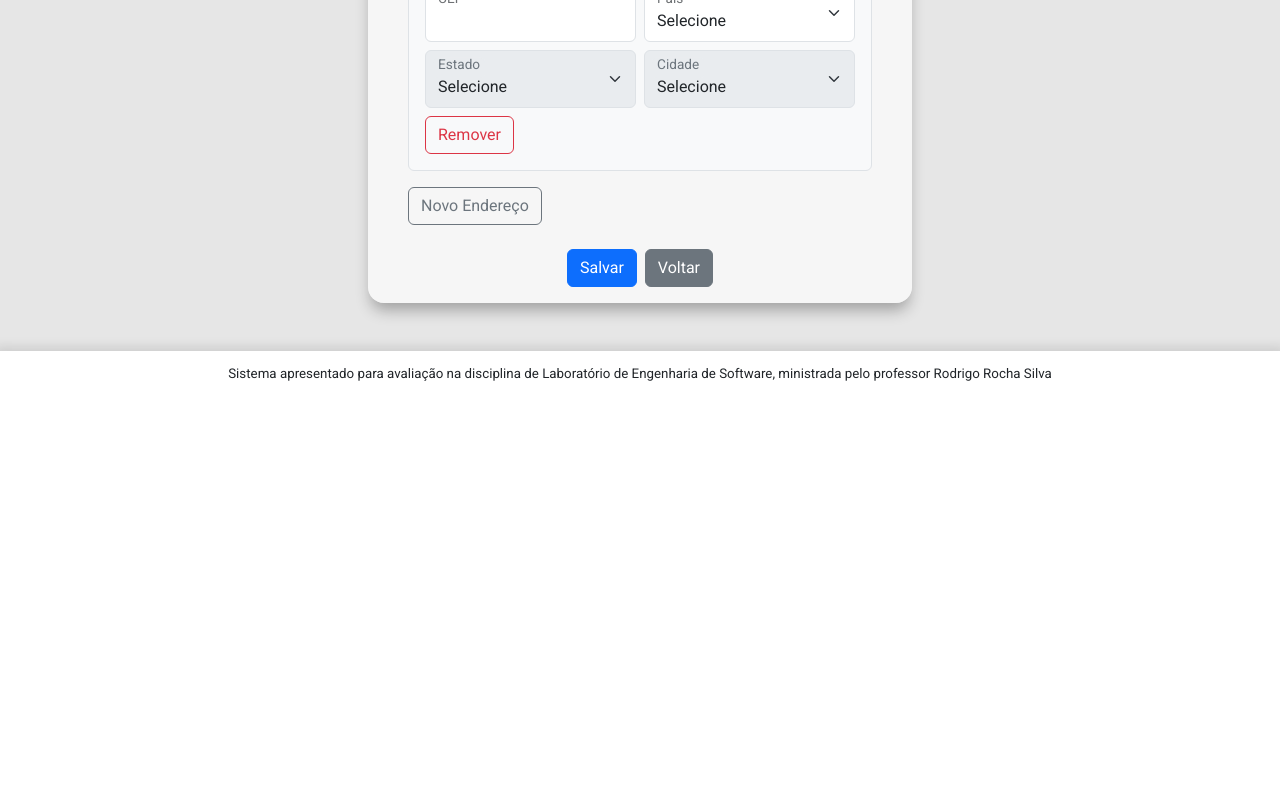
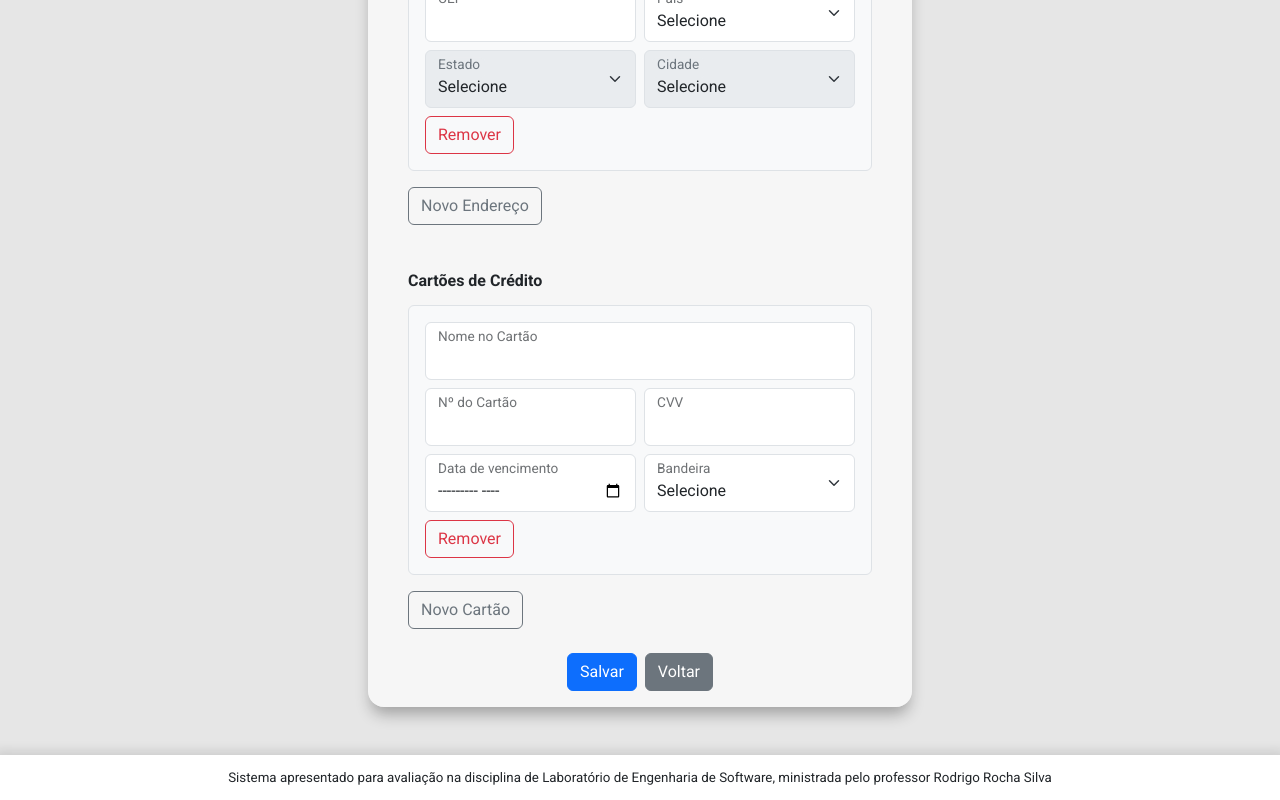
Before and after one commit to JPerluxo/E-Commerce-LES, a React (Create React App) app in the folder les-frontend/frontend_les/: page /admin/manageUser/new in a window 1280 px wide. Shown: the part 909-1709 px from the top of the page. Before the commit the page ends 1305 px from the top, so only its background shows below. Built offline with nearby package versions, Linux system fonts and the light colour scheme; the HTML template or start-up script is replaced by a standard one.

Commit message:
[FRONTEND] Implementação de componente de input de dados de cartões de créditos no formulário de cadastro/atualização de clientes

```diff
--- a/les-frontend/frontend_les/src/apis/usersApi.jsx
+++ b/les-frontend/frontend_les/src/apis/usersApi.jsx
@@ -115,6 +115,24 @@ export const userApi = {
               state: "São Paulo",
               country: "Brasil"
             }
+          ],
+          creditCards: [
+            {
+              id: 1,
+              name: "JEFFERSON P. CLEMENTE",
+              number: "1234 5678 9012 1234",
+              cvv: "123",
+              dueDate: "2030-08",
+              flag: "1"
+            },
+            {
+              id: 2,
+              name: "TESTE M. OCKADO",
+              number: "5678 9012 3456 7890",
+              cvv: "456",
+              dueDate: "2099-02",
+              flag: "3"
+            }
           ]
         }
 
--- /dev/null
+++ b/les-frontend/frontend_les/src/concepts/ecommerce_admin/components/molecules/CreditCardInput/index.jsx
@@ -0,0 +1,56 @@
+import { React, useState } from 'react';
+import styles from './index.module.css';
+
+import FloatingLabel from 'react-bootstrap/FloatingLabel';
+import Form from 'react-bootstrap/Form';
+import Row from 'react-bootstrap/Row';
+import Col from 'react-bootstrap/Col';
+import Button from 'react-bootstrap/Button';
+
+const CreditCardInput = ({ onChange, cardName, cardNum, cardDueDate, flag, cardCvv, removeFunction }) => {
+  const [selectedFlag, setSelectedFlag] = useState(flag || '');
+  const flags = [{id: 1, name: "VISA"}, {id: 2, name: "MasterCard"}, {id: 3, name: "American Express"}];
+
+  return (
+    <div className={`mb-3 ${styles.creditCardInputDiv}`}>
+      <FloatingLabel label="Nome no Cartão" className="mb-2">
+        <Form.Control type="text" defaultValue={cardName} onChange={(e) => onChange('cardName', e.target.value)}/>
+      </FloatingLabel>
+      <Row className="g-2">
+        <Col md>
+          <FloatingLabel label="Nº do Cartão">
+            <Form.Control type="text" defaultValue={cardNum} maxLength="19" onChange={(e) => onChange('cardNum', e.target.value)}/>
+          </FloatingLabel>
+        </Col>
+        <Col md>
+          <FloatingLabel label="CVV" className="mb-2">
+            <Form.Control type="text" defaultValue={cardCvv} maxLength="3" onChange={(e) => onChange('cardCvv', e.target.value)}/>
+          </FloatingLabel>
+        </Col>
+      </Row>
+      <Row className="g-2">
+        <Col md>
+          <FloatingLabel label="Data de vencimento">
+            <Form.Control type="month" defaultValue={cardDueDate} onChange={(e) => onChange('cardDueDate', e.target.value)}/>
+          </FloatingLabel>
+        </Col>
+        <Col md>
+          <FloatingLabel label="Bandeira" className="mb-2">
+            <Form.Select aria-label="Seletor de bandeira" defaultValue={selectedFlag} onChange={(e) => {
+              setSelectedFlag(e.target.value);
+              onChange('flag', e.target.value);
+            }}>
+              <option>Selecione</option>
+              {flags.map((flag) => (
+                <option key={flag.id} value={flag.id}>{flag.name}</option>
+              ))}
+            </Form.Select>
+          </FloatingLabel>
+        </Col>
+      </Row>
+      <Button variant="outline-danger" onClick={removeFunction}>Remover</Button>
+    </div>
+  )
+}
+
+export default CreditCardInput;
--- /dev/null
+++ b/les-frontend/frontend_les/src/concepts/ecommerce_admin/components/molecules/CreditCardInput/index.module.css
@@ -0,0 +1,6 @@
+.creditCardInputDiv {
+    background-color: #f8f9fa;
+    border: 1px solid #dee2e6;
+    border-radius: 0.375rem;
+    padding: 1rem;
+}
--- a/les-frontend/frontend_les/src/concepts/ecommerce_admin/components/organisms/UserFormBox/index.jsx
+++ b/les-frontend/frontend_les/src/concepts/ecommerce_admin/components/organisms/UserFormBox/index.jsx
@@ -7,6 +7,7 @@ import Input from '../../molecules/Input';
 import Select from '../../molecules/Select';
 import PhoneInput from '../../molecules/PhoneInput';
 import AddressInput from '../../molecules/AddressInput';
+import CreditCardInput from '../../molecules/CreditCardInput';
 import { userApi } from '../../../../../apis/usersApi';
 
 const UserFormBox = ({ data, setAlert }) => {
@@ -17,16 +18,20 @@ const UserFormBox = ({ data, setAlert }) => {
   const [birthDate, setBirthDate] = useState(data ? data.birthDate : '');
 
   const [phones, setPhones] = useState(data ? data.phones : [{ id: Date.now(), type: "1", ddd: "", number: "" }]);
-  const addPhone = () => setPhones([...phones, { id: Date.now(), type: "1", ddd: "", number: "" }]);
+  const addPhone = () => setPhones([...phones, { id: Date.now(), type: "", ddd: "", number: "" }]);
   const removePhone = (id) => { if (phones.length > 1) setPhones(phones.filter(phone => phone.id !== id)) };
 
   const [addresses, setAddresses] = useState(data ? data.addresses : [{ id: Date.now(), isDelivery: false, isBilling: false, streetType: "", street: "", number: "", neighborhood: "", cep: "", city: "", state: "", country: "" }]);
   const addAddress = () => setAddresses([...addresses, { id: Date.now(), isDelivery: false, isBilling: false, streetType: "", street: "", number: "", neighborhood: "", cep: "", city: "", state: "", country: "" }]);
   const removeAddress = (id) => { if (addresses.length > 1) setAddresses(addresses.filter(address => address.id !== id)) };
 
+  const [creditCards, setCreditCards] = useState(data ? data.creditCards : [{ id: Date.now(), cardName: "", cardNum: "", cardDueDate: "", flag: "", cvv: "" }]);
+  const addCreditCard = () => setCreditCards([...creditCards, { id: Date.now(), cardName: "", cardNum: "", cardDueDate: "", flag: "", cvv: "" }]);
+  const removeCreditCard = (id) => { if (creditCards.length > 1) setCreditCards(creditCards.filter(creditCard => creditCard.id !== id)) };
+
   const handleSave = async () => {
     try {
-      const userObject = { name, cpf, isActive, gender, birthDate, phones, addresses };
+      const userObject = { name, cpf, isActive, gender, birthDate, phones, addresses, creditCards };
 
       if(data) {
         const response = await userApi.editUser(data.id, userObject);
@@ -72,6 +77,13 @@ const UserFormBox = ({ data, setAlert }) => {
           ))}
           <Button variant="outline-secondary" onClick={() => addAddress()}>Novo Endereço</Button>
         </div>
+        <div className={styles.creditCardsDiv}>
+          <h3>Cartões de Crédito</h3>
+          {creditCards.map(creditCard => (<CreditCardInput key={creditCard.id} id={`creditCardInput_${creditCard.id}`} removeFunction={() => removeCreditCard(creditCard.id)} onChange={(field, value) => {
+            setCreditCards(creditCards.map(c => c.id === creditCard.id ? { ...c, [field]: value } : c));
+          }}/>))}
+          <Button variant="outline-secondary" onClick={() => addCreditCard()}>Novo Cartão</Button>
+        </div>
         <div className="d-flex justify-content-center gap-2">
           <Button variant="primary" onClick={handleSave}>Salvar</Button>
           <Button variant="secondary" href="../manageUser">Voltar</Button>
@@ -115,6 +127,25 @@ const UserFormBox = ({ data, setAlert }) => {
           ))}
           <Button variant="outline-secondary" onClick={() => addAddress()}>Novo Endereço</Button>
         </div>
+        <div className={styles.creditCardsDiv}>
+          <h3>Cartões de Crédito</h3>
+          {creditCards.map(creditCard => (
+            <CreditCardInput
+              key={creditCard.id}
+              id={`creditCardInput_${creditCard.id}`}
+              cardName={creditCard.name}
+              cardNum={creditCard.number}
+              cardCvv={creditCard.cvv}
+              cardDueDate={creditCard.dueDate}
+              flag={creditCard.flag}
+              removeFunction={() => removeCreditCard(creditCard.id)}
+              onChange={(field, value) => {
+                setCreditCards(creditCards.map(c => c.id === creditCard.id ? { ...c, [field]: value } : c));
+              }}
+            />
+          ))}
+          <Button variant="outline-secondary" onClick={() => addCreditCard()}>Novo Cartão</Button>
+        </div>
         <div className="d-flex justify-content-center gap-2">
           <Button variant="primary" onClick={handleSave}>Salvar</Button>
           <Button variant="secondary" href="../manageUser">Voltar</Button>
--- a/les-frontend/frontend_les/src/concepts/ecommerce_admin/components/organisms/UserFormBox/index.module.css
+++ b/les-frontend/frontend_les/src/concepts/ecommerce_admin/components/organisms/UserFormBox/index.module.css
@@ -5,11 +5,11 @@
     border-radius: 1rem;
 }
 
-.phonesDiv, .addressesDiv {
+.phonesDiv, .addressesDiv, .creditCardsDiv {
     padding: 3vh;
 }
 
-.phonesDiv h3, .addressesDiv h3 {
+.phonesDiv h3, .addressesDiv h3, .creditCardsDiv h3 {
     font-weight: bold;
     margin-bottom: 1rem;
 }
```
Also changed, not shown: 1 other file (tests, documents, lock files or other folders).
